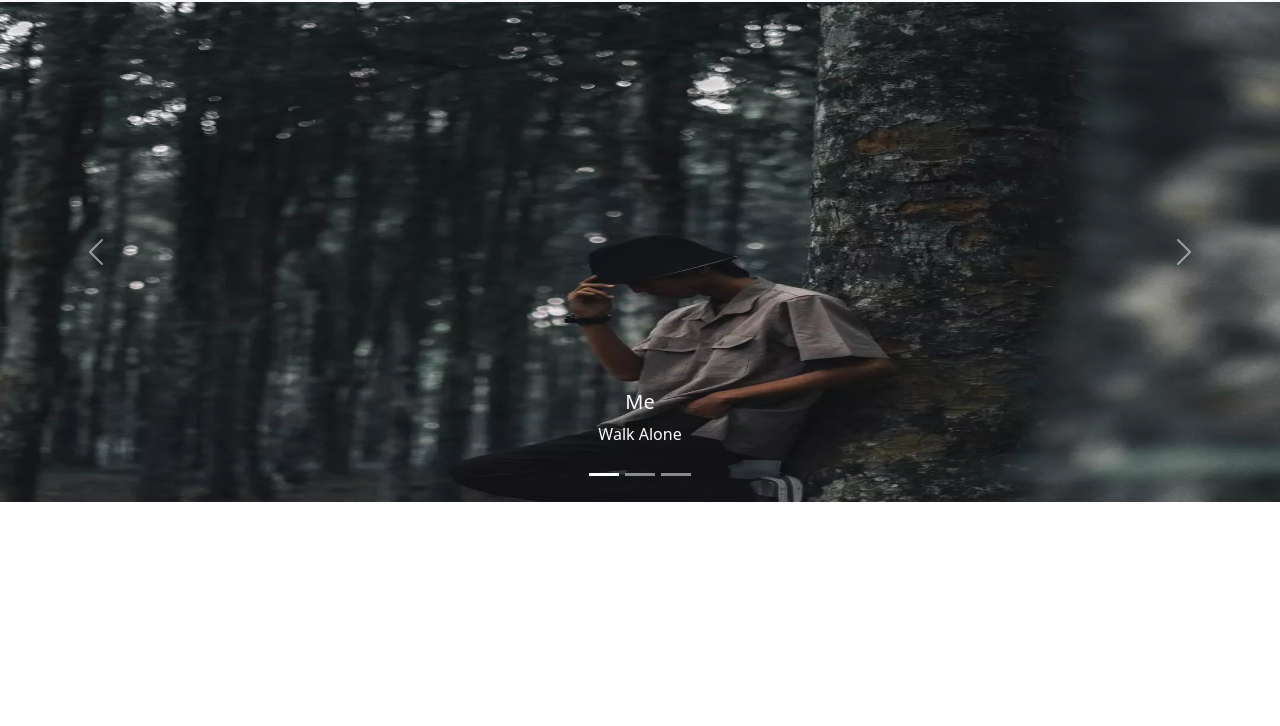
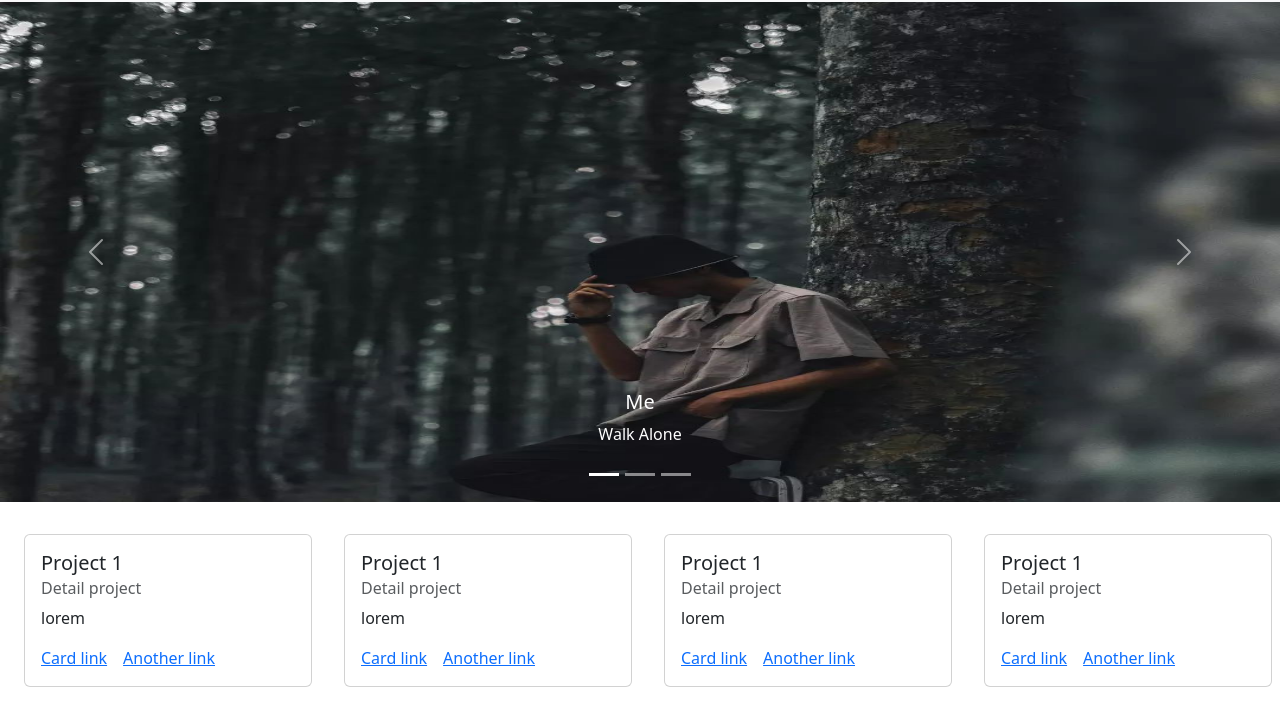
Before and after one commit to atheo810/portofolio, a plain HTML site: page index.html in a window 1280 px wide. Shown: the part 54-780 px from the top of the page. Drawn offline with Linux system fonts and the light colour scheme; files whose address does not match are found by name.

Commit message:
feat: card

```diff
--- a/index.html
+++ b/index.html
@@ -122,6 +122,54 @@
       </button>
     </div>
 
+    <!-- Card  -->
+    <br />
+    <div class="d-inline-flex p-2">
+      <!-- Card 1 -->
+      <div class="card mx-3" style="width: 18rem">
+        <div class="card-body">
+          <h5 class="card-title">Project 1</h5>
+          <h6 class="card-subtitle mb-2 text-body-secondary">Detail project</h6>
+          <p class="card-text">lorem</p>
+          <a href="#" class="card-link">Card link</a
+          ><a href="#" class="card-link">Another link</a>
+        </div>
+      </div>
+
+      <!-- Card 2 -->
+      <div class="card mx-3" style="width: 18rem">
+        <div class="card-body">
+          <h5 class="card-title">Project 1</h5>
+          <h6 class="card-subtitle mb-2 text-body-secondary">Detail project</h6>
+          <p class="card-text">lorem</p>
+          <a href="#" class="card-link">Card link</a
+          ><a href="#" class="card-link">Another link</a>
+        </div>
+      </div>
+
+      <!-- Card 3 -->
+      <div class="card mx-3" style="width: 18rem">
+        <div class="card-body">
+          <h5 class="card-title">Project 1</h5>
+          <h6 class="card-subtitle mb-2 text-body-secondary">Detail project</h6>
+          <p class="card-text">lorem</p>
+          <a href="#" class="card-link">Card link</a
+          ><a href="#" class="card-link">Another link</a>
+        </div>
+      </div>
+
+      <!-- Card 4 -->
+      <div class="card mx-3" style="width: 18rem">
+        <div class="card-body">
+          <h5 class="card-title">Project 1</h5>
+          <h6 class="card-subtitle mb-2 text-body-secondary">Detail project</h6>
+          <p class="card-text">lorem</p>
+          <a href="#" class="card-link">Card link</a
+          ><a href="#" class="card-link">Another link</a>
+        </div>
+      </div>
+    </div>
+
     <script src="/bootstrap/js/bootstrap.min.js"></script>
   </body>
 </html>
```
